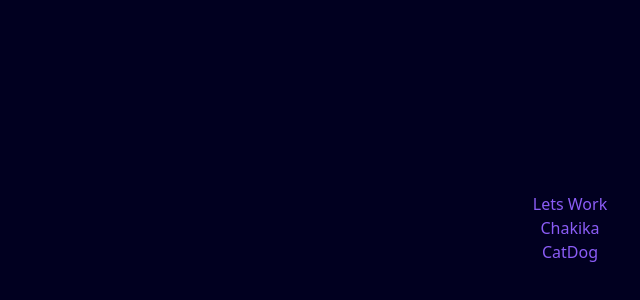
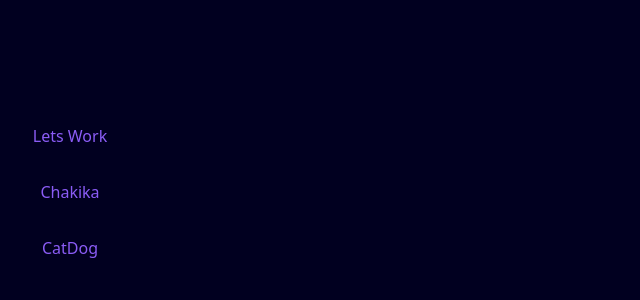
Before and after one commit to aryankarim/aryan-portfolio, a React (Create React App) app: page / in a window 1280 px wide. Shown: the part 108-408 px from the top of the page, without its empty margins (70-710 px from the left). Built offline with nearby package versions, Linux system fonts and the light colour scheme.

Commit message:
refactor(AnimateLink.js): remove transition

```diff
--- a/src/components/AnimateLink.js
+++ b/src/components/AnimateLink.js
@@ -1,27 +1,19 @@
 import { useSpring, animated } from 'react-spring';
 import { useDrag } from '@use-gesture/react';
 
-export default function AnimateLink({ children, fromX, fromY, duration }) {
-  const springStyles = useSpring({
-    from: { x: fromX, y: fromY },
-    config: { duration: duration },
-    x: window.innerWidth / 2 - 40,
-    y: fromY,
+export default function AnimateLink({ children }) {
+  const [springStyles, springApi] = useSpring(() => ({
+    x: 100,
+    y: 200,
+  }));
+
+  const bindDivLoc = useDrag(({ down, movement: [mx, my] }) => {
+    springApi.start({ x: down ? mx + 100 : 100, y: down ? my + 200 : 200 });
   });
-
-  const bindDivLoc = useDrag(
-    ({ offset }) => {
-      springStyles.x.set(offset[0]);
-      springStyles.y.set(offset[1]);
-    },
-    {
-      from: () => [springStyles.x.get(), springStyles.y.get()],
-    }
-  );
-
+  console.log(children);
   return (
     <animated.div
-      className="text-purple-500 w-20 text-center "
+      className="text-purple-500 w-20 text-center my-8"
       {...bindDivLoc()}
       style={{ ...springStyles, touchAction: 'none' }}
     >
--- /dev/null
+++ b/src/components/CharacterSpliter.js
@@ -0,0 +1,3 @@
+export default function CharacterSpliter() {
+  return <div></div>;
+}
--- a/src/components/Routes/HomePage.js
+++ b/src/components/Routes/HomePage.js
@@ -3,15 +3,9 @@ import AnimateLink from '../AnimateLink';
 export default function HomePage() {
   return (
     <div>
-      <AnimateLink fromX={-100} fromY={300} duration={5000}>
-        Lets Work
-      </AnimateLink>
-      <AnimateLink fromX={-100} fromY={300} duration={5000}>
-        Chakika
-      </AnimateLink>
-      <AnimateLink fromX={-100} fromY={300} duration={5000}>
-        CatDog
-      </AnimateLink>
+      <AnimateLink>Lets Work</AnimateLink>
+      <AnimateLink>Chakika</AnimateLink>
+      <AnimateLink>CatDog</AnimateLink>
     </div>
   );
 }
```
